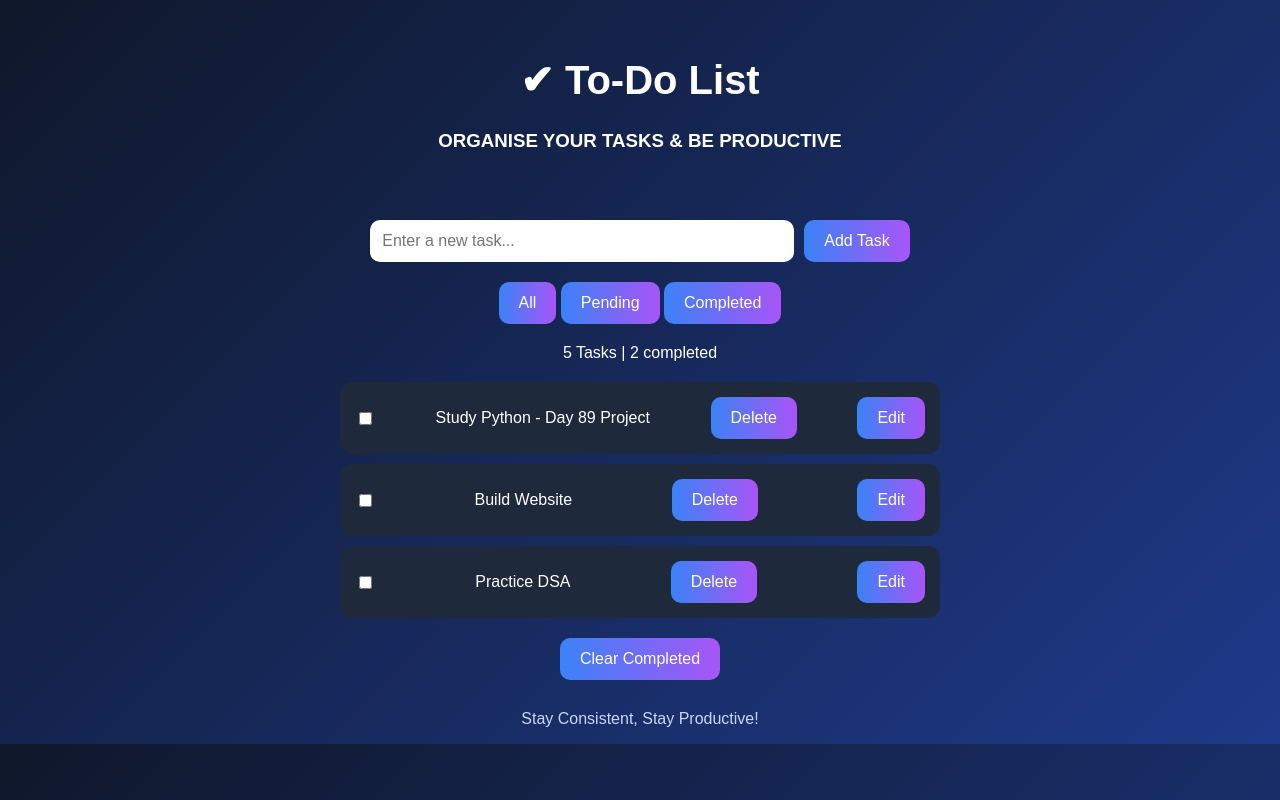
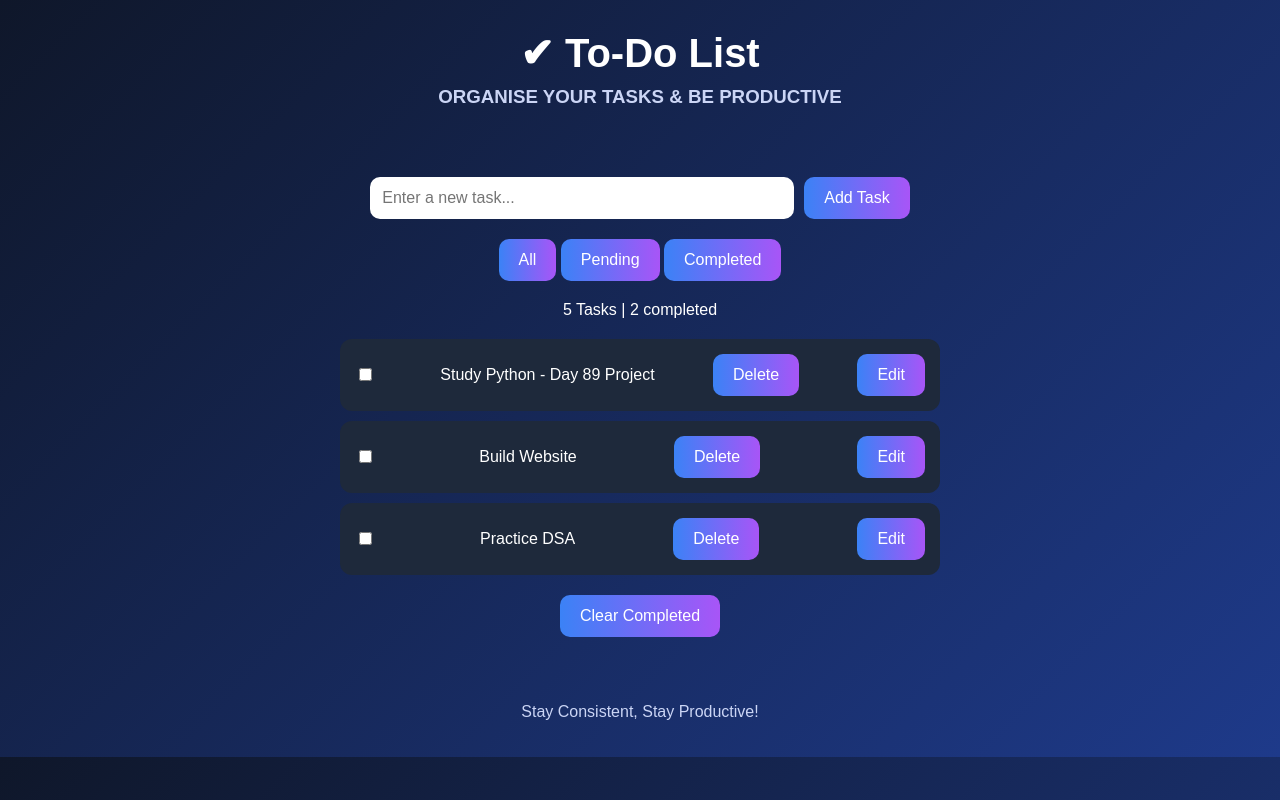
Before and after one commit to anandmathi19/TO-DO-LIST, a Flask app: page / in a window 1280 px wide. Run offline with Flask 3, Linux system fonts and the light colour scheme.

Commit message:
Update style.css

```diff
--- a/static/style.css
+++ b/static/style.css
@@ -1,78 +1,107 @@
-body{
+body {
     font-family: Arial, sans-serif;
     background: linear-gradient(135deg,#0f172a,#1e3a8a);
-    color:white;
-    margin:0;
-    padding:0;
+    color: white;
+    margin: 0;
+    padding: 0;
 }
 
-header{
-    text-align:center;
-    padding:30px;
+header {
+    text-align: center;
+    padding: 30px;
 }
 
-header h1{
-    font-size:40px;
+header h1 {
+    font-size: 40px;
+    margin: 0;
 }
 
-header p{
-    color:#cbd5f5;
+header h3 {
+    color: #cbd5f5;
+    margin-top: 10px;
 }
 
-form{
-    display:flex;
-    justify-content:center;
-    gap:10px;
-    margin-top:20px;
+form {
+    display: flex;
+    justify-content: center;
+    gap: 10px;
+    margin-top: 20px;
 }
 
-input[type="text"]{
-    width:400px;
-    padding:12px;
-    border-radius:10px;
-    border:none;
-    font-size:16px;
+input[type="text"] {
+    width: 400px;
+    padding: 12px;
+    border-radius: 10px;
+    border: none;
+    font-size: 16px;
 }
 
-button{
-    padding:12px 20px;
-    border:none;
-    border-radius:10px;
-    background:linear-gradient(90deg,#3b82f6,#a855f7);
-    color:white;
-    font-size:16px;
-    cursor:pointer;
+button {
+    padding: 12px 20px;
+    border: none;
+    border-radius: 10px;
+    background: linear-gradient(90deg, #3b82f6, #a855f7);
+    color: white;
+    font-size: 16px;
+    cursor: pointer;
+    transition: 0.3s;
 }
 
-button:hover{
-    opacity:0.9;
+button:hover {
+    opacity: 0.9;
 }
 
-section{
-    text-align:center;
-    margin-top:20px;
+section {
+    text-align: center;
+    margin-top: 20px;
+    max-width: 600px;
+    margin-left: auto;
+    margin-right: auto;
 }
 
-
-ul{
-    list-style:none;
-    padding:0;
-    max-width:600px;
-    margin:auto;
+.filters button {
+    margin: 5px;
 }
 
-li{
-    background:#1e293b;
-    margin:10px 0;
-    padding:15px;
-    border-radius:12px;
-    display:flex;
-    justify-content:space-between;
-    align-items:center;
+ul {
+    list-style: none;
+    padding: 0;
+    margin: auto;
 }
 
-footer{
-    text-align:center;
-    margin-top:30px;
-    color:#cbd5f5;
+li {
+    background: #1e293b;
+    margin: 10px 0;
+    padding: 15px;
+    border-radius: 12px;
+    display: flex;
+    align-items: center;
+    justify-content: space-between;
+    gap: 10px;
 }
+
+li input[type="checkbox"] {
+    margin-right: 10px;
+}
+
+li span {
+    flex: 1;
+}
+
+.task-buttons {
+    display: flex;
+    gap: 10px;
+}
+
+.clear-completed {
+    margin-top: 20px;
+}
+
+footer {
+    text-align: center;
+    margin-top: 30px;
+    color: #cbd5f5;
+    padding: 20px 0;
+    width: 100%;
+    box-sizing: border-box;
+}
```
